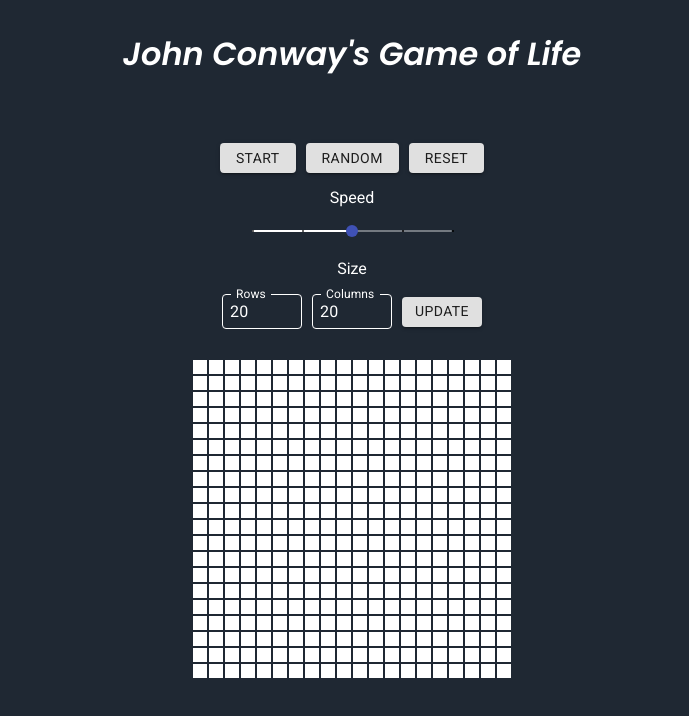
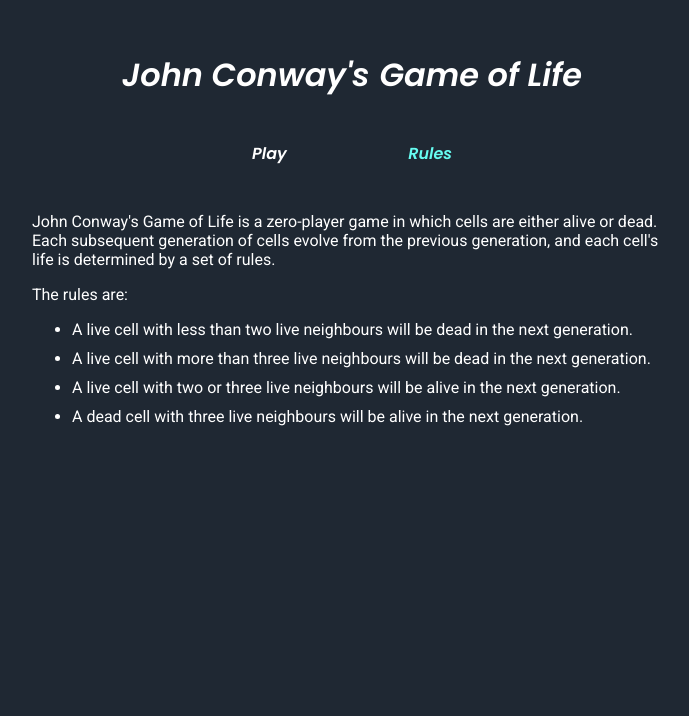
Before and after one commit to juliancesaro/game-of-life, a React (Create React App) app: page /rules in a window 1280 px wide. Shown: the top 716 px of the page, without its empty margins (288-977 px from the left). Built offline with nearby package versions, Linux system fonts and the light colour scheme.

Commit message:
Added Rules section

```diff
--- a/package.json
+++ b/package.json
@@ -12,6 +12,8 @@
     "lodash": "^4.17.19",
     "react": "^16.13.1",
     "react-dom": "^16.13.1",
+    "react-reveal": "^1.2.2",
+    "react-router-dom": "^5.2.0",
     "react-scripts": "3.4.1"
   },
   "scripts": {
--- a/src/App.css
+++ b/src/App.css
@@ -1,5 +1,6 @@
 body {
   font-family: "Roboto", sans-serif;
+  color: white;
   background-color: #1f2833;
 }
 .App {
--- a/src/App.js
+++ b/src/App.js
@@ -1,9 +1,12 @@
 import React, { useState, useRef } from "react"
 import "./App.css"
+import { BrowserRouter as Router, Switch, Route } from "react-router-dom"
 import produce from "immer"
 import NavBar from "./components/navbar/NavBar"
 import Controls from "./components/controls/Controls"
 import Grid from "./components/grid/Grid"
+import Rules from "./components/about/Rules"
+import Fade from "react-reveal/Fade"
 
 const operations = [
   [0, 1],
@@ -84,7 +87,16 @@ const App = () => {
 
   return (
     <div className="App">
+      <Router>
         <NavBar />
+        <Switch>
+          <Route path="/rules">
+            <Fade bottom distance="20px">
+              <Rules />
+            </Fade>
+          </Route>
+          <Route path="/">
+            <Fade bottom distance="20px">
               <Controls
                 toggleActive={toggleActive}
                 gridActive={gridActive}
@@ -106,6 +118,10 @@ const App = () => {
                 numCols={numCols}
                 isActive={gridActive}
               />
+            </Fade>
+          </Route>
+        </Switch>
+      </Router>
     </div>
   )
 }
--- /dev/null
+++ b/src/components/about/Rules.css
@@ -0,0 +1,18 @@
+@media only screen and (min-width: 600px) {
+  .rules {
+    text-align: left;
+    margin: 0 auto;
+    width: 50%;
+  }
+}
+@media only screen and (max-width: 599px) {
+  .rules {
+    text-align: left;
+    margin: 0 auto;
+    width: 80%;
+  }
+}
+
+li {
+  margin-bottom: 10px;
+}
--- /dev/null
+++ b/src/components/about/Rules.js
@@ -0,0 +1,36 @@
+import React from "react"
+import "./Rules.css"
+
+const Rules = () => {
+  return (
+    <div className="rules">
+      <p>
+        John Conway's Game of Life is a zero-player game in which cells are
+        either alive or dead. Each subsequent generation of cells evolve from
+        the previous generation, and each cell's life is determined by a set of
+        rules.
+      </p>
+      <p>The rules are:</p>
+      <ul>
+        <li>
+          A live cell with less than two live neighbours will be dead in the
+          next generation.
+        </li>
+        <li>
+          A live cell with more than three live neighbours will be dead in the
+          next generation.
+        </li>
+        <li>
+          A live cell with two or three live neighbours will be alive in the
+          next generation.
+        </li>
+        <li>
+          A dead cell with three live neighbours will be alive in the next
+          generation.
+        </li>
+      </ul>
+    </div>
+  )
+}
+
+export default Rules
--- a/src/components/controls/Controls.css
+++ b/src/components/controls/Controls.css
@@ -2,7 +2,6 @@
   display: flex;
   flex-direction: column;
   align-items: center;
-  padding-top: 30px;
 }
 .animation-buttons {
   margin-bottom: 10px;
--- a/src/components/navbar/NavBar.css
+++ b/src/components/navbar/NavBar.css
@@ -1,11 +1,48 @@
+@media only screen and (min-width: 600px) {
+  .title {
+    display: flex;
+    justify-content: space-between;
+    font-family: "Poppins", sans-serif;
+    margin: 0;
+    color: white;
+  }
+  .title-left {
+    margin-right: 10px;
+  }
+}
+@media only screen and (max-width: 599px) {
+  .title {
+    font-family: "Poppins", sans-serif;
+    margin: 0;
+    color: white;
+  }
+  .title-left {
+    margin-bottom: 0;
+  }
+  .title-right {
+    margin-top: 0;
+  }
+}
 .navbar {
   display: flex;
   flex-direction: column;
   align-items: center;
   padding: 30px;
 }
-.title {
+.links {
   font-family: "Poppins", sans-serif;
-  margin: 0;
+  width: 200px;
+  margin-top: 20px;
+  display: flex;
+  justify-content: space-between;
+}
+.link {
+  display: flex;
+  align-items: center;
+  text-decoration: none;
   color: white;
+  transition: 0.3s;
 }
+.activelink {
+  color: #66fcf1;
+}
--- a/src/components/navbar/NavBar.js
+++ b/src/components/navbar/NavBar.js
@@ -1,10 +1,34 @@
 import React from "react"
 import "./NavBar.css"
+import { NavLink } from "react-router-dom"
+import Fade from "react-reveal/Fade"
 
 const NavBar = () => {
   return (
     <div className="navbar">
-      <h1 className="title">John Conway's Game of Life</h1>
+      <div className="title">
+        <Fade left distance="20px">
+          <h1 className="title-left">John Conway's</h1>
+        </Fade>{" "}
+        <Fade right distance="20px">
+          <h1 className="title-right">Game of Life</h1>
+        </Fade>
+      </div>
+      <Fade bottom distance="20px">
+        <div className="links">
+          <NavLink exact className="link" activeClassName="activelink" to="/">
+            Play
+          </NavLink>
+          <NavLink
+            exact
+            className="link"
+            activeClassName="activelink"
+            to="/rules"
+          >
+            Rules
+          </NavLink>
+        </div>
+      </Fade>
     </div>
   )
 }
```
Also changed, not shown: 1 other file (tests, documents, lock files or other folders). Lines whose indentation alone changed are shown as unchanged.
